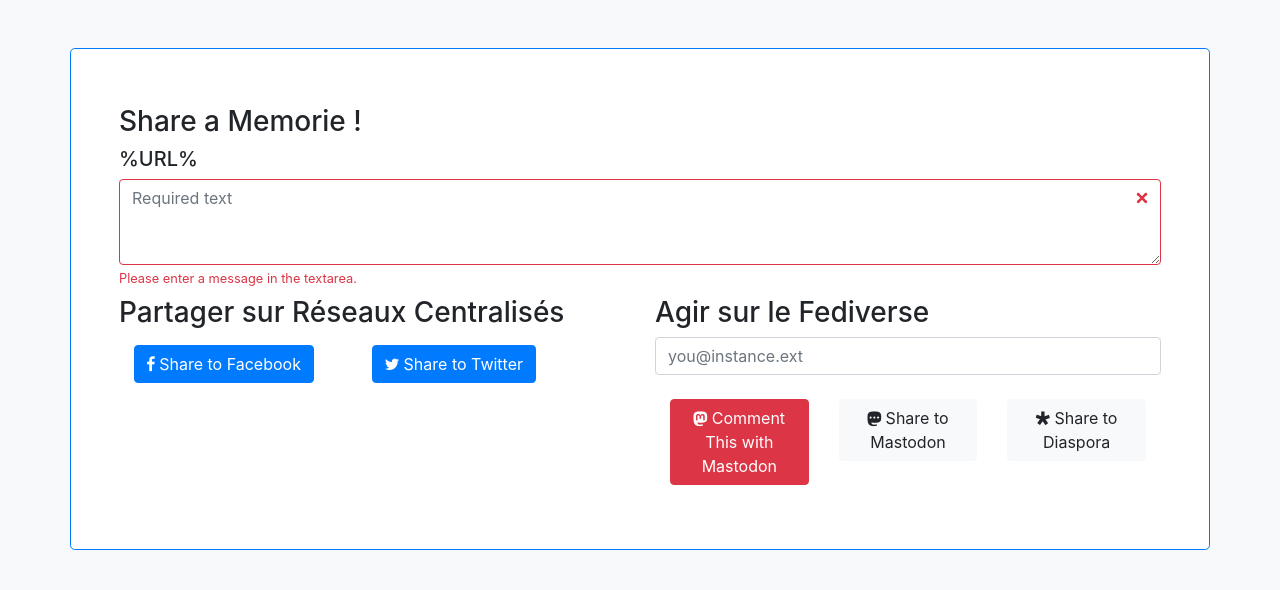
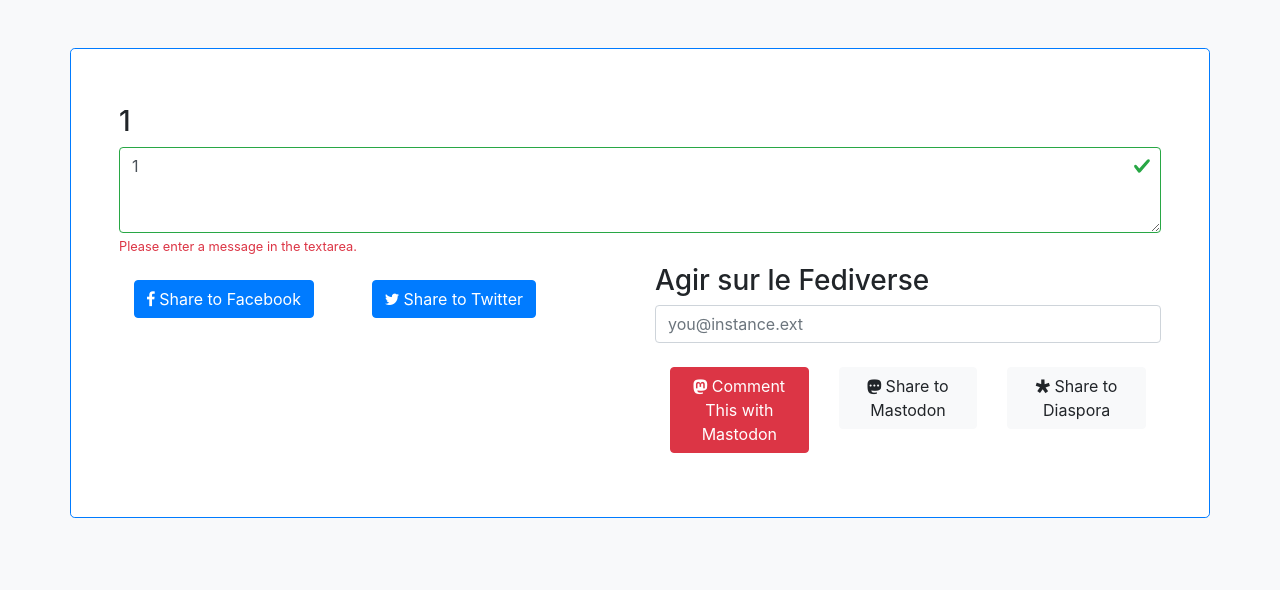
Before and after one commit to IsserTerrus/UNIShare, a PHP site: page /?text=1 in a window 1280 px wide. Shown: the part 64-654 px from the top of the page. Run offline with PHP 8.4, Linux system fonts and the light colour scheme; some libraries are stand-ins or nearby versions.

Commit message:
Update Buttun Link

```diff
--- a/TPL_index.html
+++ b/TPL_index.html
@@ -12,6 +12,7 @@
     <link rel="stylesheet" href="./css/bootstrap.css">
     <script src="./js/bootstrap.js"></script>
     <script src="./js/jquery-3.4.1.js"></script>
+    <script src="./js/unishare.js"></script>
 
     <!-- Font Awesome CSS -->
     <link rel="stylesheet" href="./css/fork-awesome-1.1.7/css/fork-awesome.css">
@@ -38,10 +39,10 @@
     <div class="container bg-white border border-primary rounded-lg mt-5 p-5">
         <div class="row">
             <div class="col-md-12">
-                <h3 class="mt-2">%ALERT_No_Title%</h3>
-                <h5>%URL%</h5>
+                <h3 class="mt-2">%VAR_TEXT%</h3>
+                <h5>%VAR_URL%</h5>
                 <div class="form-label-group was-validated">
-                    <textarea class="form-control is-invalid" name="" id="SharingTextControl" rows="3" placeholder="%Text_Area%" required></textarea>
+                    <textarea class="form-control is-invalid" name="" id="SharingTextControl" rows="3" placeholder="%Text_Area%" required>%VAR_TEXT%</textarea>
                     <div class="invalid-feedback">
                         %Feedback%
                     </div>
@@ -50,14 +51,14 @@
         </div>
         <div class="row mt-2">
             <div class="col-md-6">
-                <h3>Partager sur Réseaux Centralisés</h3>
+                <h3></h3>
                 <form>
                     <div class="container row mb-2">
                         <div class="col-lg-6 col-md-12 col-sm-12 mt-2">
-                            <a name="shareToFb" id="shareToFb" class="btn btn-primary" href="#" role="button"><i class="fa fa-facebook-f "></i> %Share_To_FB%</a>
+                            <a name="shareToFb" id="shareToFb" class="btn btn-primary" onclick="GAFAM_Share_FB(UNISHARE_Val('SharingTextControl'),'%VAR_URL%')" href="#" role="button"><i class="fa fa-facebook-f "></i> %Share_To_FB%</a>
                         </div>
                         <div class="col-lg-6 col-md-12 col-sm-12 mt-2">
-                            <a name="shareToTw" id="shareToTw" class="btn btn-primary" href="#" role="button"><i class="fa fa-twitter"></i> %Share_To_TW%</a>
+                            <a name="shareToTw" id="shareToTw" class="btn btn-primary" href="#" onclick="GAFAM_Share_TW(UNISHARE_Val('SharingTextControl'),'%VAR_URL%')" role="button"><i class="fa fa-twitter"></i> %Share_To_TW%</a>
                         </div>
                     </div>
                 </form>
@@ -66,7 +67,7 @@
                 <h3>Agir sur le Fediverse</h3>
                 <form>
                     <div class="form-group">
-                        <input type="password" class="form-control" placeholder="you@instance.ext" value="" />
+                        <input type="text" class="form-control" placeholder="you@instance.ext" value="" id="InstanceUser" />
                     </div>
                     <div class="container">
                         <div class="form-group row">
@@ -74,10 +75,12 @@
                                 <a name="commentToMasto" id="commentToMasto" class="btn btn-danger" href="#" role="button"><i class="fa fa-mastodon" aria-hidden="true"></i> %Comment_With_Mastodon%</a>
                             </div>
                             <div class="col-lg-4 col-md-12 col-sm-12 mt-2">
-                                <a name="shareToMasto" id="shareToMasto" class="btn btn-light" href="#" role="button"><i class="fa fa-mastodon-alt" aria-hidden="true"></i> %Share_To_Mastodon%</a>
+                                <a name="shareToMasto" id="shareToMasto" class="btn btn-light" href="#" onclick="FEDI_Share_Masto(UNISHARE_Val('SharingTextControl'),'%VAR_URL%',UNISHARE_Val('InstanceUser'))" role="button">
+                                    <i class="fa fa-mastodon-alt" aria-hidden="true"></i> %Share_To_Mastodon%
+                                </a>
                             </div>
                             <div class="col-lg-4 col-md-12 col-sm-12 mt-2">
-                                <a name="shareToDiasp" id="shareToDiasp" class="btn btn-light" href="#" role="button"><i class="fa fa-diaspora" aria-hidden="true"></i> %Share_To_Diaspora%</a>
+                                <a name="shareToDiasp" id="shareToDiasp" class="btn btn-light" href="#" onclick="FEDI_Share_Diaspora(UNISHARE_Val('SharingTextControl'),'%VAR_URL%',UNISHARE_Val('InstanceUser'))" role="button"><i class="fa fa-diaspora" aria-hidden="true"></i> %Share_To_Diaspora%</a>
                             </div>
                         </div>
                     </div>
--- a/index.php
+++ b/index.php
@@ -15,9 +15,9 @@ if(file_exists("./lang/{$lang}.php"))
 
 //VARS
 $HTMLPage = "";
-$VAR_URL = "";
-$VAR_TEXT = "";
-$VAR_TITLE = $UNISHARE_LNG["ALERT_No_Title"];
+$UNISHARE_LNG['VAR_URL'] = "";
+$UNISHARE_LNG['VAR_TEXT'] = "";
+$UNISHARE_LNG['VAR_TITLE'] = $UNISHARE_LNG["ALERT_No_Title"];
 
 // Basic Instinct
 if(!file_exists("./TPL_index.html"))
@@ -29,17 +29,20 @@ else
 
 if(isset($_GET['url']))
 {
-   $VAR_URL =  $_GET['url'];
+    $UNISHARE_LNG['VAR_URL'] =  $_GET['url'];
 }
 
 if(isset($_GET['text']))
 {
-    $VAR_TEXT = $_GET['text'];
+    $UNISHARE_LNG['VAR_TEXT'] = $_GET['text'];
 }
 
 if(isset($_GET['title']))
 {
-    $VAR_TITLE = $_GET['title'];
+    $UNISHARE_LNG['VAR_TITLE'] = $_GET['title'];
+}
+else{
+    $UNISHARE_LNG['VAR_TEXT'] = $_GET['text'];
 }
 
 // TRANSLATE !
--- a/lang/default.php
+++ b/lang/default.php
@@ -7,6 +7,9 @@ $UNISHARE_LNG["Site_Footer"] = "UNISHARE 0.1";
 $UNISHARE_LNG["ALERT_No_Title"] = "Share a Memorie !";
 $UNISHARE_LNG["Text_Area"] = "Required text";
 $UNISHARE_LNG["Feedback"] = "Please enter a message in the textarea.";
+
+$UNISHARE_LNG["SHARE_TITLE_GAFAM"] = "Share on Central Media";
+$UNISHARE_LNG["SHARE_TITLE_FEDIVERSE"] = "Push into the Fediverse";
 
 //Mastodon Part
 $UNISHARE_LNG["Share_To_Mastodon"] = "Share to Mastodon";
--- a/lang/fr.php
+++ b/lang/fr.php
@@ -7,6 +7,8 @@ $UNISHARE_LNG["Site_Footer"] = "UNISHARE 0.1";
 $UNISHARE_LNG["ALERT_No_Title"] = "Partage quelque chose qui te tient à c&oelig;ur !";
 $UNISHARE_LNG["Text_Area"] = "Texte requis";
 $UNISHARE_LNG["Feedback"] = "Veuillez écrire quelque chose dans la zone de texte.";
+$UNISHARE_LNG["SHARE_TITLE_GAFAM"] = "Partager sur Réseaux Centralisés";
+$UNISHARE_LNG["SHARE_TITLE_FEDIVERSE"] = "Agir dans le Fediverse";
 
 //Mastodon
 $UNISHARE_LNG["Share_To_Mastodon"] = "Partage sur Mastodon";
```
